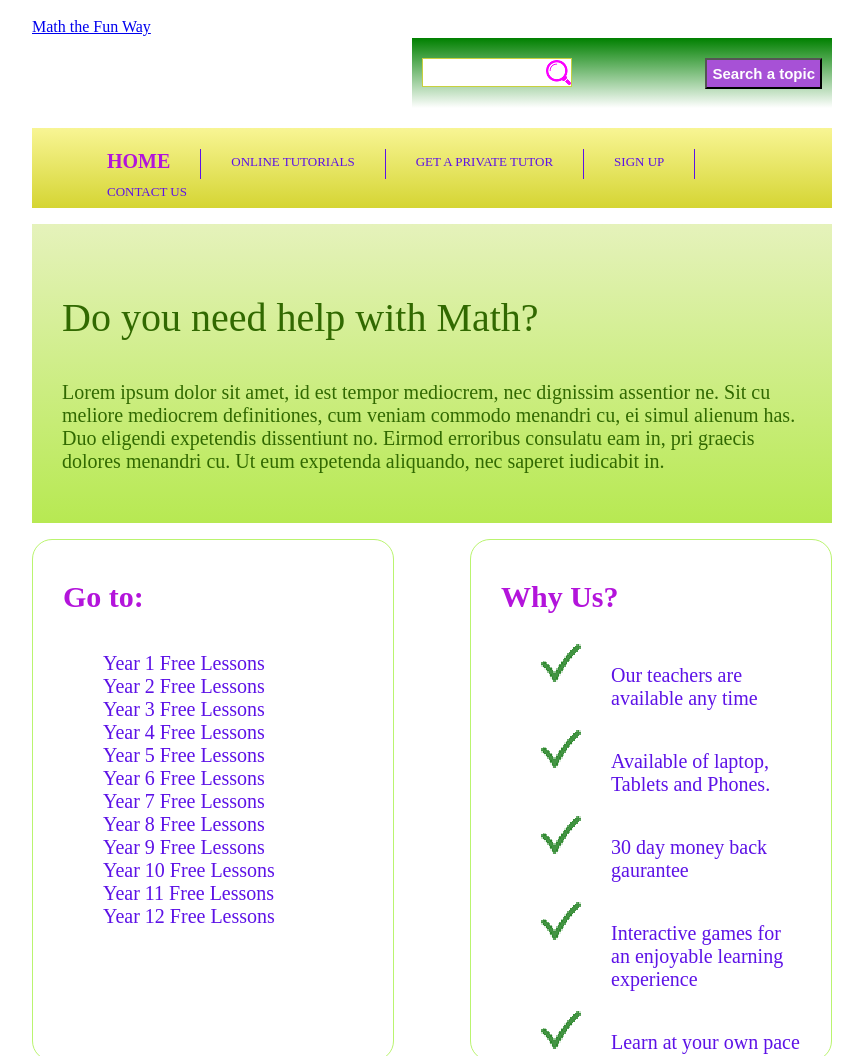
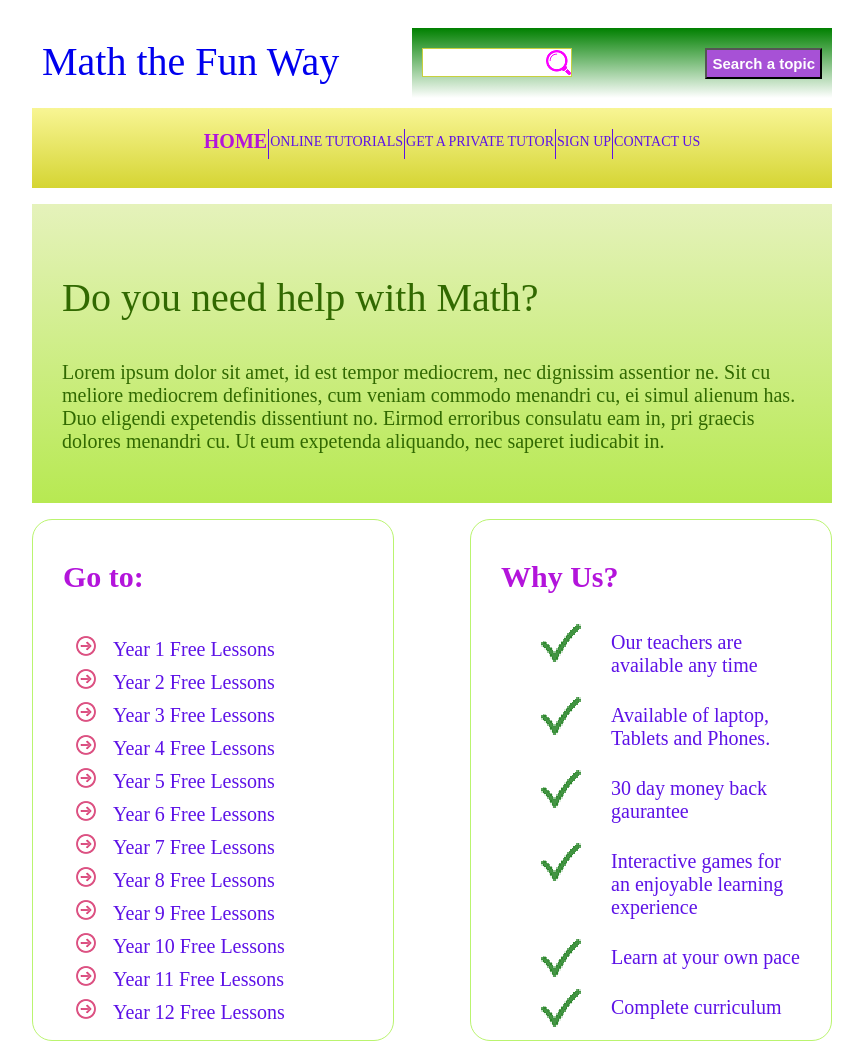
Before and after one commit to cjlynch278/Math-Website, a plain HTML site: page index.html in a window 1280 px wide. Shown: the top 1056 px of the page, without its empty margins (208-1071 px from the left). Drawn offline with Linux system fonts and the light colour scheme.

Commit message:
change text fonts to fit page

```diff
--- a/styling.css
+++ b/styling.css
@@ -14,10 +14,17 @@ h1 a{
 }
 #header{
     height:100px;
-    padding: 10px 0 10px 0;
 }
 #brand{
+    margin-top: 20px;
     float:left;
+    font-size: 40px;
+    padding: 10px
+
+}
+#brand a{
+    text-decoration: none;
+
 }
 #searchBox{
     width: 400px;
@@ -61,14 +68,20 @@ h1 a{
     padding:5px;
 }
 ul {
-    list-style: none;
+    list-style: none
 }
 #menu ul li:last-child{
     border-right: none;
 }
+#menu ul{
+    display: flex;
+    justify-content: center
+}
 #menu ul li{
     float: left;
-    padding:0 30px;
+    padding:0 1px;
+    text-align: center;
+
     height: 30px;
     border-right: 1px solid #5d12e7;
 
@@ -76,7 +89,7 @@ ul {
 #menu ul li a{
     text-decoration: none;
     text-transform: uppercase;
-    font-size: 13px;
+    font-size: 14px;
     color:#5d12e7;
     line-height: 25px;
 
@@ -120,7 +133,7 @@ ul {
     border: 1px solid #BAF46F;
     border-radius: 20px;
     padding: 10px 30px;
-    margin: 0 15p 0 15px
+    overflow: hidden
 }
 .sidebar h3{
     color: #b314DB;
@@ -129,10 +142,15 @@ ul {
 }
 #leftsidebar ul{
     padding-top:8px;
+
 }
 #leftsidebar ul li{
-    padding: 4px 0 4px 10px
-    list-style-image: url(images/arrow.png)
+    padding: 4px 0 4px 10px;
+    /*For some reason, I need this null field for the image to display
+      I'm thinking this is because of the inhereted null list-style for the ul class'*/
+    list-style: ;
+    list-style-image: url(images/arrow.png);
+
 }
 .sidebar ul li a{
     text-decoration: none;
@@ -154,7 +172,7 @@ ul {
 }
 #rightsidebar ul li{
     background: url(images/tick.png) no-repeat;
-    padding: 20px 0px 20px 70px;
+    padding: 7px 0px 20px 70px;
 
 }
 #leftsidebar{
```
